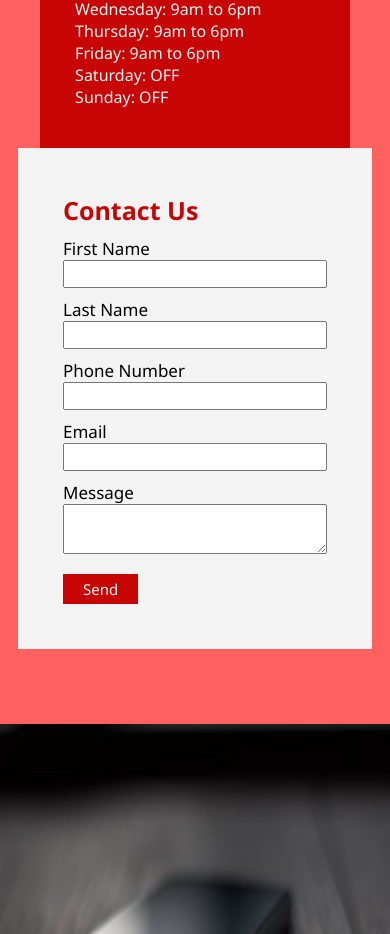
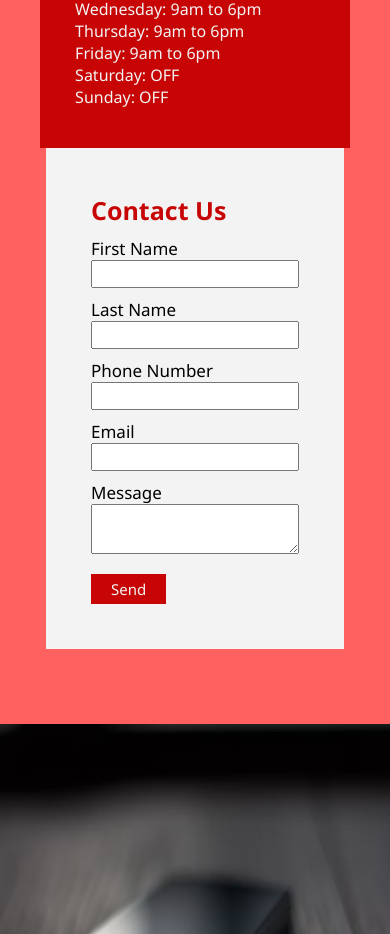
Before and after one commit to backyardcaveman/phoneComp, a React (Create React App) app: page / in a window 390 px wide. Shown: the part 1931-2865 px from the top of the page. Built offline with nearby package versions, Linux system fonts and the light colour scheme.

Commit message:
post validation

```diff
--- a/src/components/Form.module.css
+++ b/src/components/Form.module.css
@@ -137,7 +137,6 @@
 
 @media screen and (max-width: 660px) {
     .formContainer form {
-        padding-right: 45px;
-        padding-left: 45px;
+        max-width: 298px;
     }
 }
```
